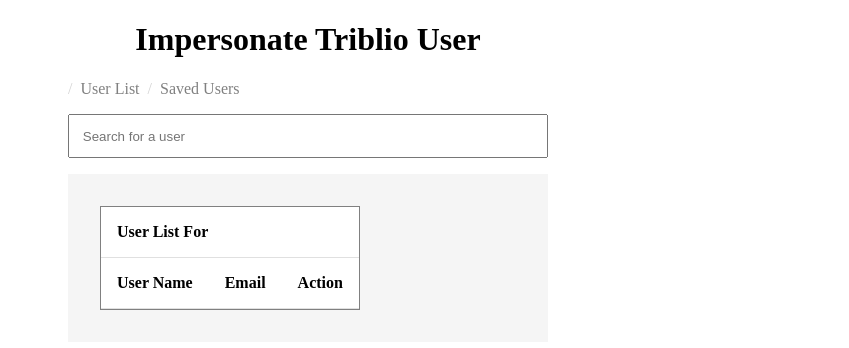
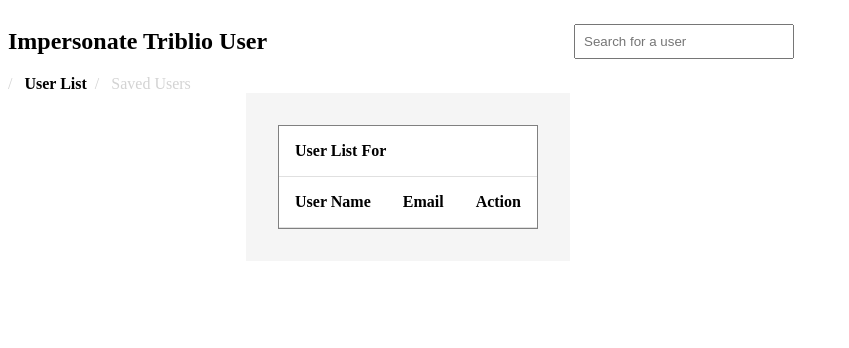
Before and after one commit to metart43/tr-impersonate, a browser extension: page index.html in a window 1280 px wide. Both pictures are taken after a click on the link "User List". Shown: the whole page, without its empty margins (0-849 px from the left). Drawn offline with Linux system fonts and the light colour scheme; no server answers.

Commit message:
ui improvements

```diff
--- a/index.html
+++ b/index.html
@@ -4,13 +4,21 @@
     <link rel="stylesheet" href="styles.css" />
   </head>
   <body>
-    <h1 class="app-title">Impersonate Triblio User</h1>
     <div class="wrapper">
-    <nav class="breadcrum-wrapper">
-      <div class="breadcrum"><a id="breadcrum-user-list">User List</a></div>
-      <div class="breadcrum"><a id="breadcrum-user-saved-list">Saved Users</a></div>
-     </nav>
-      <input id="search" placeholder="Search for a user" />
+      <nav>
+        <div class="logo-search-wrapper">
+          <h1 class="app-title">Impersonate Triblio User</h1>
+          <input id="search" placeholder="Search for a user" />
+        </div>
+        <div class="breadcrum-wrapper">
+          <div class="breadcrum">
+            <a id="breadcrum-user-list">User List</a>
+          </div>
+          <div class="breadcrum">
+            <a id="breadcrum-user-saved-list">Saved Users</a>
+          </div>
+        </div>
+      </nav>
       <div class="table-wrapper">
         <table id="users-table">
           <thead>
--- a/index.js
+++ b/index.js
@@ -215,23 +215,31 @@ searchBox.addEventListener('input', async (event) => {
 });
 
 userSavedListTag.addEventListener("click", async () => {
+  const savedUsers = await getSavedUsers();
+  populateSavedUsersTable(savedUsers);
   searchBox.value = ''
   currentTable = 'SavedUsers';
   usersTable.style.display = "none";
   savedUserTable.style.display = "revert";
-  const savedUsers = await getSavedUsers();
-  populateSavedUsersTable(savedUsers);
+  userSavedListTag.style.color = "black"
+  userSavedListTag.style.fontWeight = "bold";
+  userListTag.style.color = "revert"
+  userListTag.style.fontWeight = "revert";
 });
 
 userListTag.addEventListener("click", async () => {
-  searchBox.value = ''
-  currentTable = 'UserList';
-  usersTable.style.display = "revert";
-  savedUserTable.style.display = "none";
   const {users, orgName} = await listUsers();
   const tableHeader = document.getElementById("table-header");
   tableHeader.innerText = `User List For ${orgName}`;
   if (users && users.length) {
     await populateUsersTable(users, orgName);
   }
+  searchBox.value = ''
+  currentTable = 'UserList';
+  usersTable.style.display = "revert";
+  savedUserTable.style.display = "none";
+  userListTag.style.color = "black"
+  userListTag.style.fontWeight = "bold";
+  userSavedListTag.style.color = "revert"
+  userSavedListTag.style.fontWeight = "revert";
 });
--- a/styles.css
+++ b/styles.css
@@ -4,27 +4,40 @@
 }
 
 body {
-  width: 600px;
+  width: 1000px;
+}
+
+
+nav {
+  display: flex;
+  flex-direction: column;
+}
+
+.logo-search-wrapper {
+  display: flex;
 }
 .app-title {
   text-align: center;
 }
+
 .wrapper {
   width: 80%;
-  margin: 0 auto;
   display: flex;
   flex-direction: column;
 }
 
 #search {
-  padding: 0.8rem;
-  margin: 1rem 0;
+  margin-left: auto;
+  margin-right: 14px;
+  padding: 0.5rem;
+  width: 200px;
+  align-self: center;
 }
-
 
 .breadcrum-wrapper {
   display: flex;
 }
+
 .breadcrum > a {
   color: gray;
   text-decoration: none;
@@ -51,7 +64,9 @@ body {
 .table-wrapper{
   padding: 32px;
   background-color: #f5f5f5;
+  align-self: center;
 }
+
 table {
   border-spacing: 0;
   border: 0.5px solid gray;
@@ -75,6 +90,6 @@ td {
   border-bottom: var(--table-border);
 }
 
-#saved-users-table {
+#users-table {
   display: none;
 }
```
